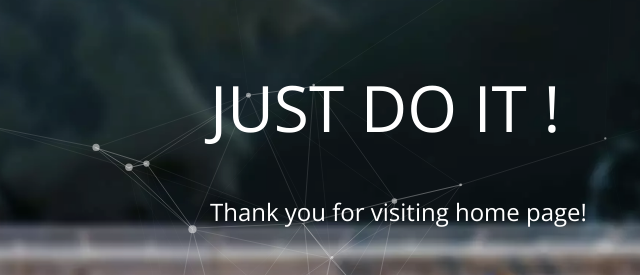
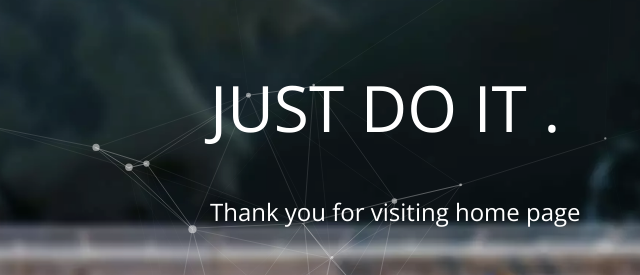
Before and after one commit to wangisu/wangisu.github.io, a plain HTML site: page index.html in a window 1280 px wide. Shown: the part 196-471 px from the top of the page, 445-1085 px from the left. Drawn offline with nearby package versions, Linux system fonts and the light colour scheme.

Commit message:
check punctuation mark

```diff
--- a/index.html
+++ b/index.html
@@ -35,8 +35,8 @@
 			<div class="container-fluid">
 				<div class="row cb-slideshow-text-container ">
 					<div class= "tm-content col-xl-6 col-sm-8 col-xs-8 ml-auto section">
-					<header class="mb-5"><h1>JUST DO IT !</h1></header>
-					<P class="mb-5">Thank you for visiting home page!</P>
+					<header class="mb-5"><h1>JUST DO IT .</h1></header>
+					<P class="mb-5">Thank you for visiting home page</P>
 
 
 
```
